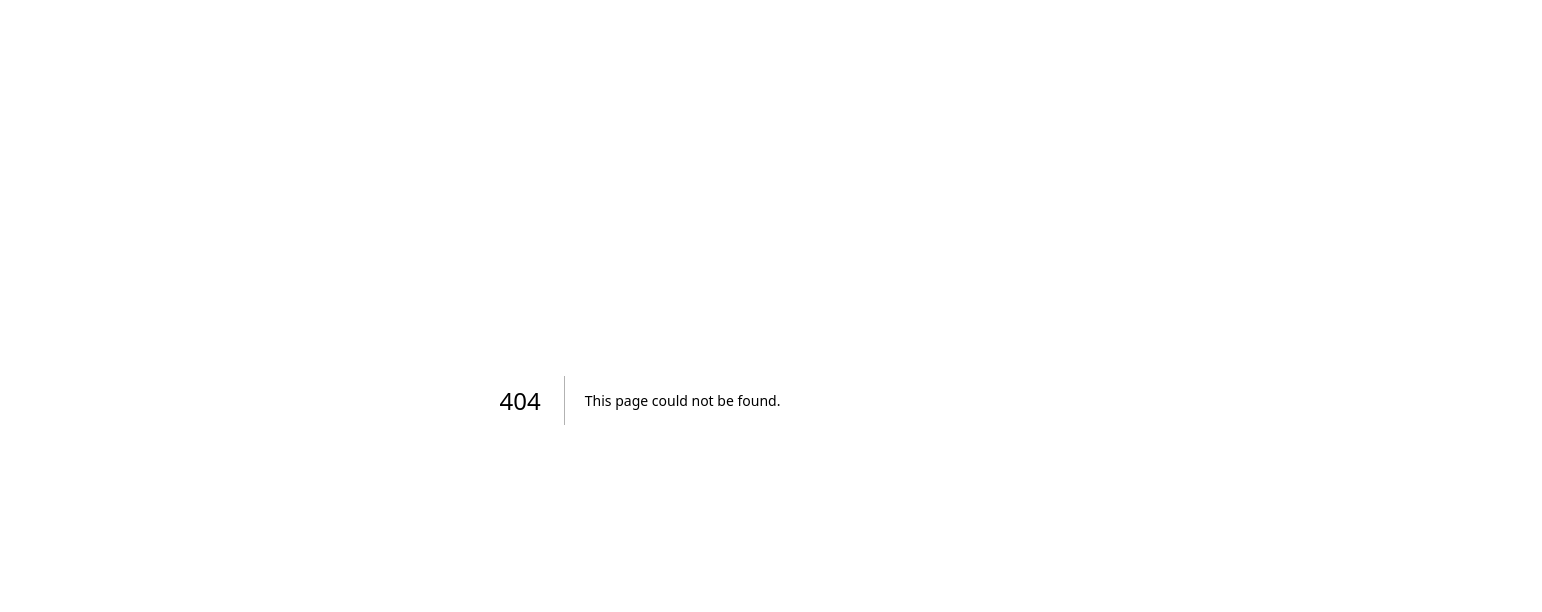
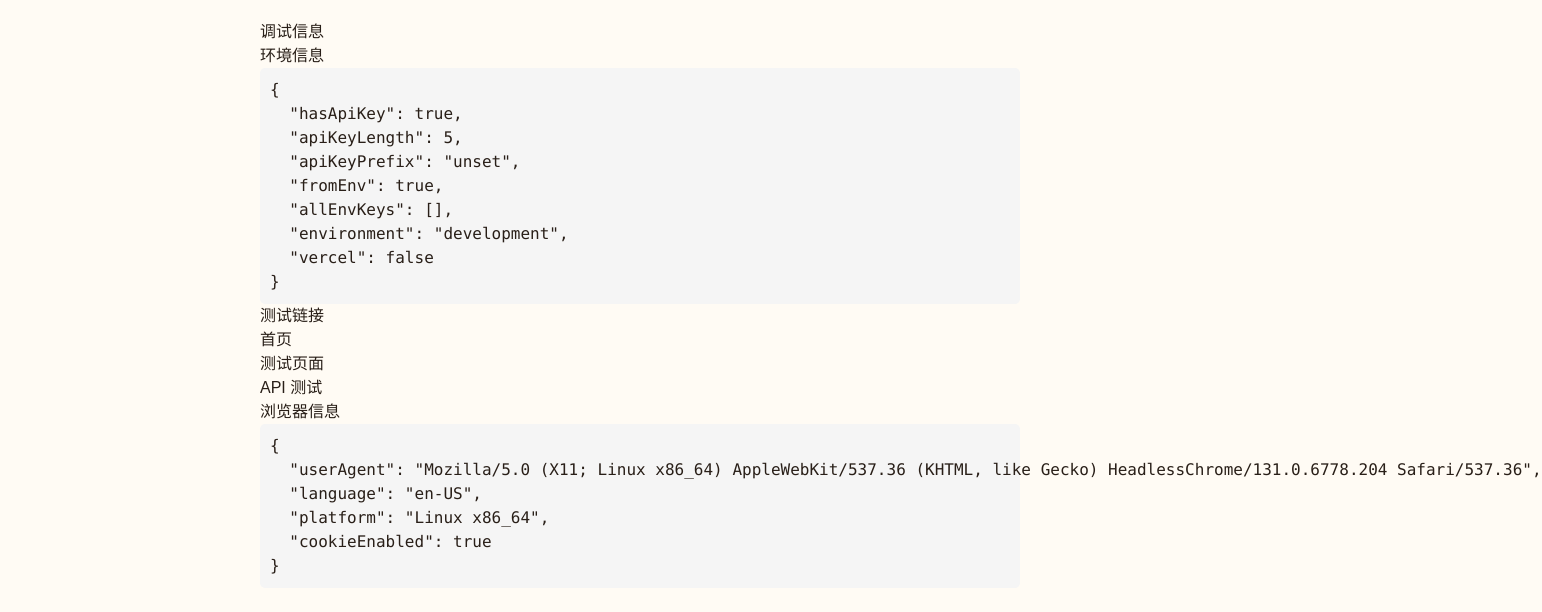
Before and after one commit to ftxyz/nanobanana, a Next.js app: page /debug in a window 1280 px wide. Before the commit this address had no page. Shown: the top 612 px of the page, 1542 px wide, since content can reach past the window. Built offline with nearby package versions, Linux system fonts and the light colour scheme; no server answers.

Commit message:
fix: simplify layout and add debug page

```diff
--- /dev/null
+++ b/app/debug/page.tsx
@@ -0,0 +1,43 @@
+"use client"
+
+import { useEffect, useState } from "react"
+
+export default function DebugPage() {
+  const [info, setInfo] = useState<any>({})
+
+  useEffect(() => {
+    // 测试 API
+    fetch('/api/test-env')
+      .then(res => res.json())
+      .then(data => setInfo(data))
+      .catch(err => setInfo({ error: err.message }))
+  }, [])
+
+  return (
+    <div style={{ padding: '20px', fontFamily: 'Arial, sans-serif', maxWidth: '800px', margin: '0 auto' }}>
+      <h1>调试信息</h1>
+
+      <h2>环境信息</h2>
+      <pre style={{ background: '#f5f5f5', padding: '10px', borderRadius: '5px', overflow: 'auto' }}>
+        {JSON.stringify(info, null, 2)}
+      </pre>
+
+      <h2>测试链接</h2>
+      <ul>
+        <li><a href="/">首页</a></li>
+        <li><a href="/test">测试页面</a></li>
+        <li><a href="/api/test-env">API 测试</a></li>
+      </ul>
+
+      <h2>浏览器信息</h2>
+      <pre style={{ background: '#f5f5f5', padding: '10px', borderRadius: '5px' }}>
+        {JSON.stringify({
+          userAgent: navigator.userAgent,
+          language: navigator.language,
+          platform: navigator.platform,
+          cookieEnabled: navigator.cookieEnabled,
+        }, null, 2)}
+      </pre>
+    </div>
+  )
+}
--- a/app/layout.tsx
+++ b/app/layout.tsx
@@ -1,11 +1,7 @@
 import type React from "react"
 import type { Metadata } from "next"
-import { Geist, Geist_Mono } from "next/font/google"
 import { Analytics } from "@vercel/analytics/next"
 import "./globals.css"
-
-const _geist = Geist({ subsets: ["latin"] })
-const _geistMono = Geist_Mono({ subsets: ["latin"] })
 
 export const metadata: Metadata = {
   title: "Nano Banana - AI Image Editor",
```
